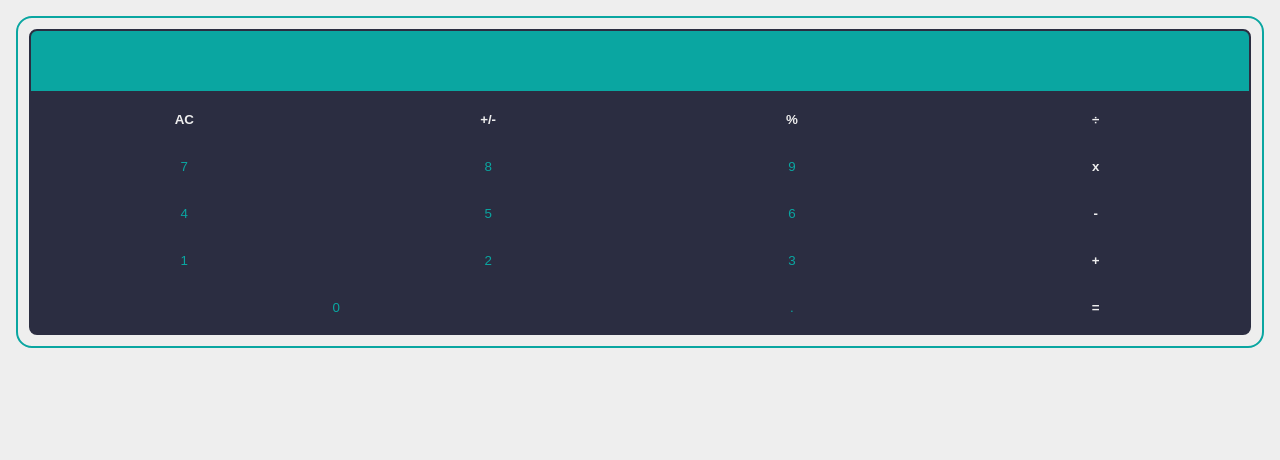
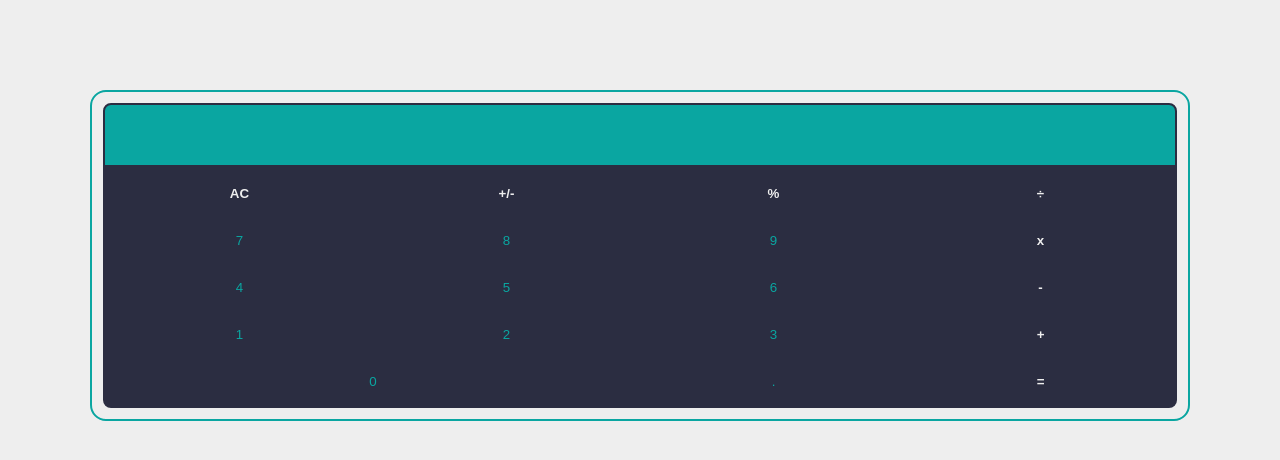
Before and after one commit to ahzamir/Math-Magicians, a React (Create React App) app: page / in a window 1280 px wide. Shown: the top 460 px of the page. Built offline with nearby package versions, Linux system fonts and the light colour scheme.

Commit message:
add some padding to the body

```diff
--- a/src/App.css
+++ b/src/App.css
@@ -5,7 +5,7 @@
 }
 
 body {
-  padding: 1rem;
+  padding: 7%;
   background-color: #eee;
 }
 
```
